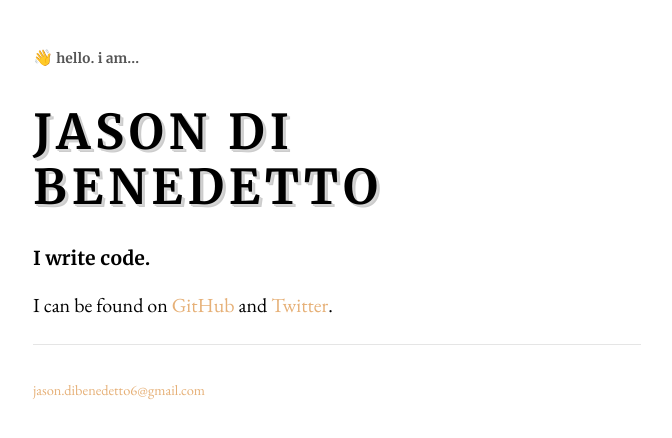
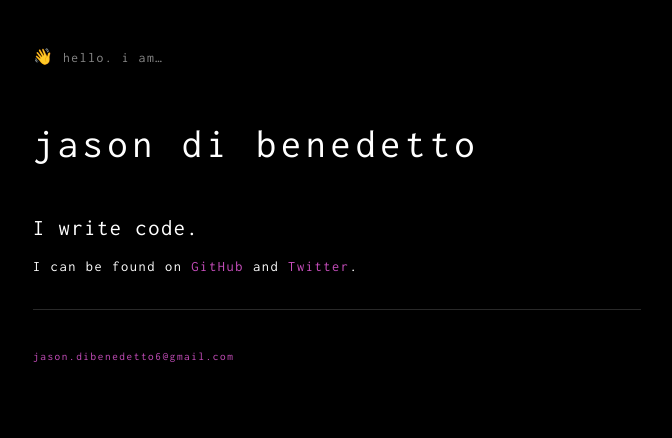
Before and after one commit to jasondibenedetto/portfolio, a Gatsby site: page / in a window 1280 px wide. Shown: the whole page, without its empty margins (303-975 px from the left). Built offline with nearby package versions, Linux system fonts and the light colour scheme; Gatsby itself is replaced by a stand-in of ours.

Commit message:
dark mode

```diff
--- a/src/components/layout.js
+++ b/src/components/layout.js
@@ -3,30 +3,24 @@ import { StaticQuery, graphql } from 'gatsby';
 import { createGlobalStyle } from 'styled-components';
 import { Normalize } from 'styled-normalize';
 import { palette } from '../constants';
-import EBGaramondRegular from '../fonts/EBGaramond-Regular.ttf';
-import MerriweatherBold from '../fonts/Merriweather-Bold.ttf';
+import InconsolataRegular from '../fonts/Inconsolata-Regular.ttf';
 
 const GlobalStyle = createGlobalStyle`
   @font-face {
-    font-family: "EB Garamond";
+    font-family: "Inconsolata";
     font-style: normal;
     font-weight: 400;
-    src: url(${EBGaramondRegular}) format("truetype");
-  }
-
-  @font-face {
-    font-family: "Merriweather";
-    font-style: normal;
-    font-weight: 700;
-    src: url(${MerriweatherBold}) format("truetype");
+    src: url(${InconsolataRegular}) format("truetype");
   }
 
   body {
-    font-family: 'EB Garamond', serif;
-    background-color: ${palette.light};
-    color: ${palette.dark};
+    font-family: 'Inconsolata', monospace;
+    background-color: ${palette.dark};
+    color: ${palette.light};
     font-size: 20px;
+    font-weight: 400;
     line-height: 1.15;
+    letter-spacing: 0.1rem;
 
     * {
       box-sizing: border-box;
--- a/src/constants.js
+++ b/src/constants.js
@@ -1,7 +1,6 @@
 export const palette = {
   light: '#fff',
   dark: '#000',
-  gray: '#d5d5d5',
-  darkGray: '#555',
-  highlight: '#e6b077'
+  gray: '#888',
+  highlight: '#c84ebd'
 };
--- a/src/pages/index.js
+++ b/src/pages/index.js
@@ -1,10 +1,20 @@
 import React from 'react';
-import styled from 'styled-components';
+import styled, { keyframes } from 'styled-components';
 import media from 'styled-media-query';
 import { transparentize } from 'polished';
 import Layout from '../components/layout';
 import SEO from '../components/seo';
 import { palette } from '../constants';
+
+const fadeIn = keyframes`
+  from {
+    opacity: 0;
+  }
+
+  to {
+    opacity: 1;
+  }
+}`;
 
 const Wrapper = styled.div`
   display: flex;
@@ -12,6 +22,7 @@ const Wrapper = styled.div`
   height: 100vh;
   padding: 1rem;
   justify-content: center;
+  animation: ${fadeIn} 1s linear;
 `;
 
 const Container = styled.div`
@@ -27,34 +38,27 @@ const Container = styled.div`
 `;
 
 const Heading = styled.h2`
-  font-family: 'Merriweather', serif;
-  color: ${palette.dark};
-  font-weight: 700;
-  font-size: 3rem;
-  text-transform: uppercase;
+  color: ${palette.light};
+  font-size: 2.5rem;
+  text-transform: lowercase;
   letter-spacing: 0.3rem;
-  text-shadow: 0.1rem 0.1rem 0rem ${palette.gray},
-    0.2rem 0.2rem 0rem ${transparentize(0.8, palette.dark)};
-  margin-bottom: 2rem;
-  margin-top: 2rem;
+  margin-bottom: 3rem;
+  margin-top: 3rem;
+  font-weight: 400;
 
   ${media.lessThan('small')`
     font-size: 1.8rem;
   `}
 `;
 
-const Emoji = styled.span.attrs({
-  role: 'img',
-  ariaLabel: 'Wave'
-})`
+const Emoji = styled.span`
   font-size: 1rem;
 `;
 
 const PreHeading = styled.h1`
-  font-family: 'Merriweather', serif;
-  font-weight: 700;
+  font-weight: 400;
   font-size: 0.85rem;
-  color: ${palette.darkGray};
+  color: ${palette.gray};
   line-height: 2;
 
   ${media.lessThan('medium')`
@@ -63,10 +67,9 @@ const PreHeading = styled.h1`
 `;
 
 const PostHeading = styled.h1`
-  font-family: 'Merriweather', serif;
-  font-weight: 700;
-  font-size: 1.2rem;
-  color: ${palette.dark};
+  font-weight: 400;
+  font-size: 1.4rem;
+  color: ${palette.light};
 
   ${media.lessThan('small')`
     font-size: 1rem;
@@ -76,9 +79,9 @@ const PostHeading = styled.h1`
 const Line = styled.hr`
   border: 0;
   height: 0;
-  border-top: 0.08rem solid ${transparentize(0.9, palette.dark)};
+  border-top: 0.08rem solid ${transparentize(0.7, palette.gray)};
   margin-bottom: 2rem;
-  margin-top: 1.5rem;
+  margin-top: 2rem;
 `;
 
 const Link = styled.a`
@@ -96,15 +99,16 @@ const Link = styled.a`
 
 const Paragraph = styled.p`
   line-height: 1.5;
+  font-size: 0.9rem;
 
   ${media.lessThan('small')`
-    font-size: 1.1rem;
+    font-size: 0.7rem;
   `}
 `;
 
 const Footer = styled.div`
   ${Link} {
-    font-size: 0.9rem;
+    font-size: 0.7rem;
   }
 `;
 
@@ -117,9 +121,12 @@ const IndexPage = () => (
       <Container>
         <Inner>
           <PreHeading>
-            <Emoji>👋</Emoji>&nbsp;hello. i am&hellip;
+            <Emoji role="img" aria-label="Wave">
+              👋
+            </Emoji>
+            &nbsp;hello. i am&hellip;
           </PreHeading>
-          <Heading>Jason&nbsp;Di Benedetto</Heading>
+          <Heading>Jason Di&nbsp;Benedetto</Heading>
           <PostHeading>I write code.</PostHeading>
           <Paragraph>
             I can be found on{' '}
```
Also changed, not shown: src/fonts/EBGaramond-Regular.ttf (deleted), src/fonts/Inconsolata-Bold.ttf (added), src/fonts/Inconsolata-Regular.ttf (added), src/fonts/Merriweather-Bold.ttf (deleted).
